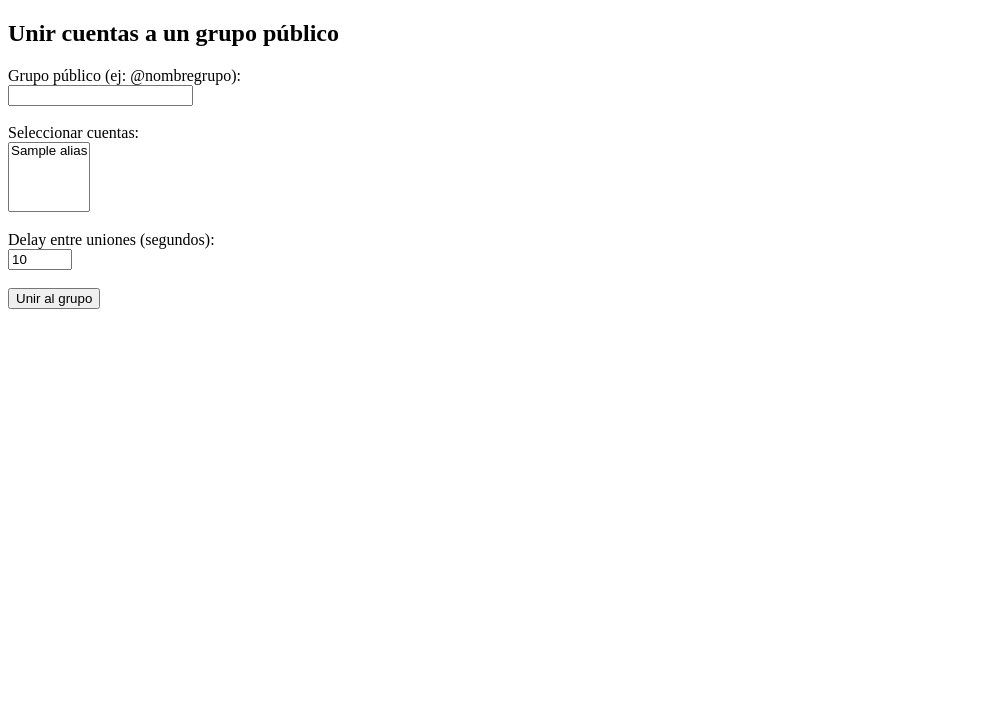
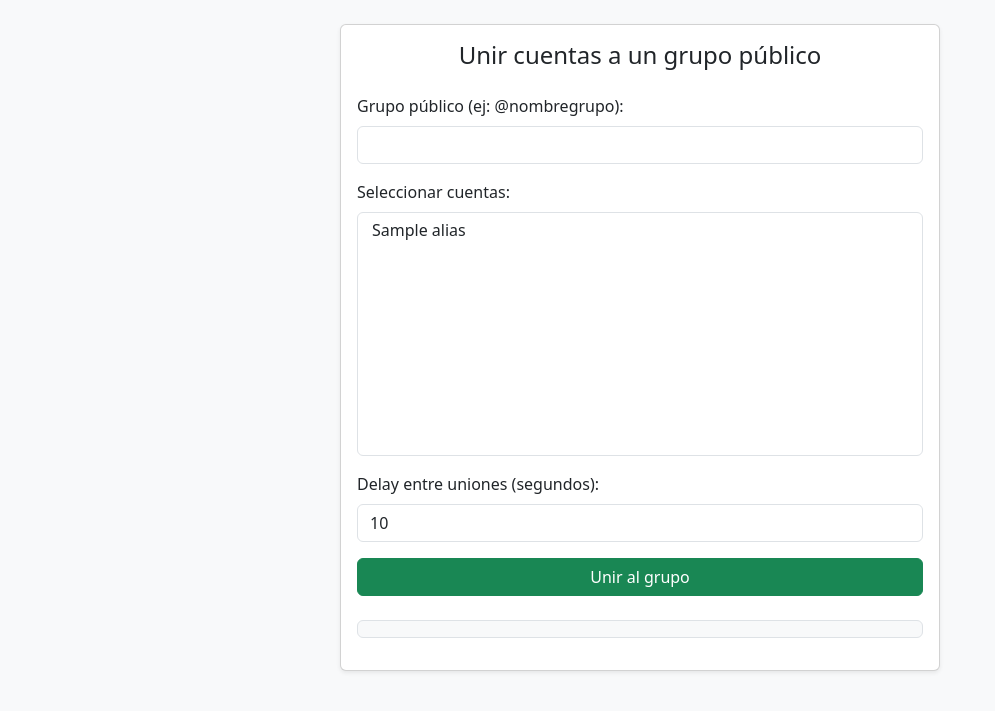
Before and after one commit to roofoftop-crypto/shill-app, a Flask app: template templates/gestionar_grupos.html in a window 1280 px wide. Shown: the top 711 px of the page, without its empty margins (0-995 px from the left). Run offline with Flask 3, Linux system fonts and the light colour scheme; the template is opened without the code that fills it: most values are stand-ins (such as "Sample title", 1, 10 or a date in 2020); parts of the project's set-up code (start-up, migrations or seed data) failed here and were passed over.

Commit message:
Mejorado estilo visual del formulario de gestión de grupos con Bootstrap

```diff
--- a/templates/gestionar_grupos.html
+++ b/templates/gestionar_grupos.html
@@ -4,28 +4,44 @@
 <head>
   <meta charset="UTF-8" />
   <title>Unir cuentas a grupo</title>
+  <link href="https://cdn.jsdelivr.net/npm/bootstrap@5.3.0/dist/css/bootstrap.min.css" rel="stylesheet" />
 </head>
-<body>
-  <h2>Unir cuentas a un grupo público</h2>
+<body class="bg-light py-4">
+
+<div class="container">
+  <div class="card shadow-sm mx-auto" style="max-width: 600px;">
+    <div class="card-body">
+      <h4 class="card-title text-center mb-4">Unir cuentas a un grupo público</h4>
 
       <form id="form-unir">
-    <label>Grupo público (ej: @nombregrupo):</label><br />
-    <input type="text" name="grupo" id="grupo" required><br /><br />
+        <div class="mb-3">
+          <label for="grupo" class="form-label">Grupo público (ej: @nombregrupo):</label>
+          <input type="text" class="form-control" id="grupo" required />
+        </div>
 
-    <label>Seleccionar cuentas:</label><br />
-    <select multiple id="sessions">
+        <div class="mb-3">
+          <label for="sessions" class="form-label">Seleccionar cuentas:</label>
+          <select multiple class="form-select" id="sessions" size="10">
             {% for alias, session_str in cuentas %}
               <option value="{{ session_str }}">{{ alias }}</option>
             {% endfor %}
-    </select><br /><br />
+          </select>
+        </div>
 
-    <label>Delay entre uniones (segundos):</label><br />
-    <input type="number" id="delay" value="10" min="1" max="120"><br /><br />
+        <div class="mb-3">
+          <label for="delay" class="form-label">Delay entre uniones (segundos):</label>
+          <input type="number" class="form-control" id="delay" value="10" min="1" max="120" />
+        </div>
 
-    <button type="submit">Unir al grupo</button>
+        <div class="d-grid">
+          <button type="submit" class="btn btn-success">Unir al grupo</button>
+        </div>
       </form>
 
-  <pre id="resultado"></pre>
+      <pre class="mt-4 bg-light p-2 border rounded" id="resultado" style="white-space: pre-wrap;"></pre>
+    </div>
+  </div>
+</div>
 
 <script>
   document.getElementById("form-unir").addEventListener("submit", async (e) => {
@@ -35,7 +51,7 @@
     const options = document.getElementById("sessions").selectedOptions;
     const sessions = Array.from(options).map(o => o.value);
 
-      const res = await fetch("/panel/agregar-a-grupo", {
+    const res = await fetch("/agregar-a-grupo", {
       method: "POST",
       headers: { "Content-Type": "application/json" },
       body: JSON.stringify({ group: grupo, sessions, delay })
@@ -45,5 +61,6 @@
     document.getElementById("resultado").textContent = JSON.stringify(data, null, 2);
   });
 </script>
+
 </body>
 </html>
```
Lines whose indentation alone changed are shown as unchanged.
